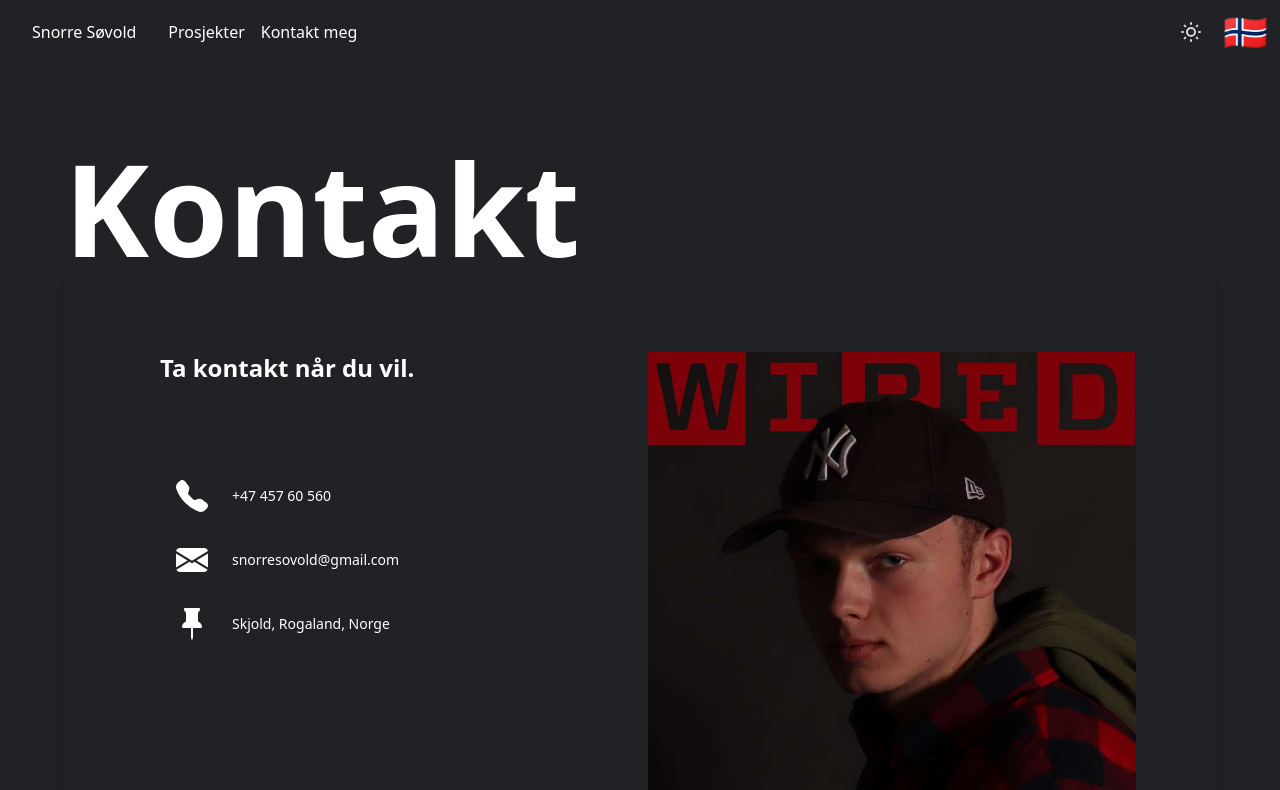
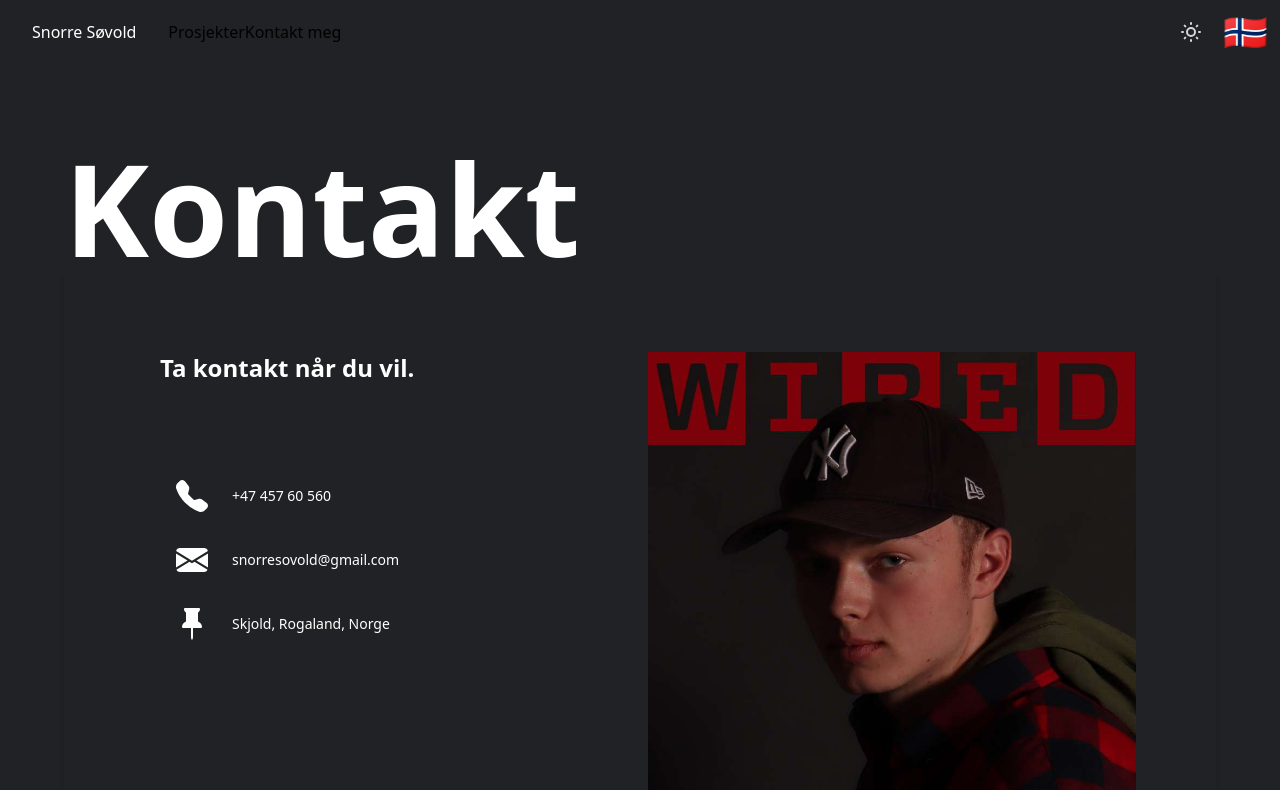
Before and after one commit to snorresovold/sneards-website, a Next.js app in the folder portfolio/: page /Contact in a window 1280 px wide. Shown: the top 790 px of the page. Built offline with nearby package versions, Linux system fonts and the light colour scheme.

Commit message:
changed a tags to link tags

```diff
--- a/portfolio/components/Header.jsx
+++ b/portfolio/components/Header.jsx
@@ -24,17 +24,17 @@
                 {lang === "no" ? (
                     content.no.navItems.map((link, index) => {
                         return (
-                        <a href={link.to} key={index} className="text-l dark:text-white dark:hover:text-white/75 text-gray-500 hover:text-gray-500/75 mr-4">
+                        <Link href={link.to} key={index} className="text-l dark:text-white dark:hover:text-white/75 text-gray-500 hover:text-gray-500/75 mr-4">
                             {link.text}
-                        </a>
+                        </Link>
                         );
                     })
                         ) : (
                     content.en.navItems.map((link, index) => {
                         return (
-                        <a href={link.to} key={index} className="text-l dark:text-white dark:hover:text-white/75 text-gray-500 hover:text-gray-500/75 mr-4">
+                        <Link href={link.to} key={index} className="text-l dark:text-white dark:hover:text-white/75 text-gray-500 hover:text-gray-500/75 mr-4">
                             {link.text}
-                        </a>
+                        </Link>
                         );
                     })
                 )}
```
